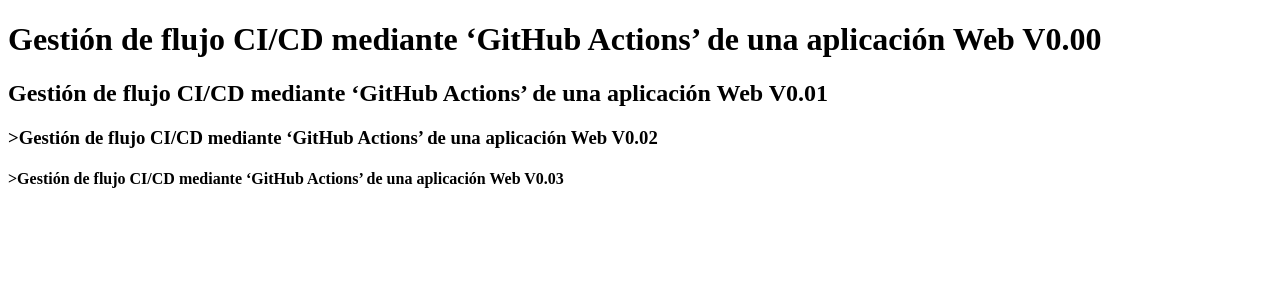
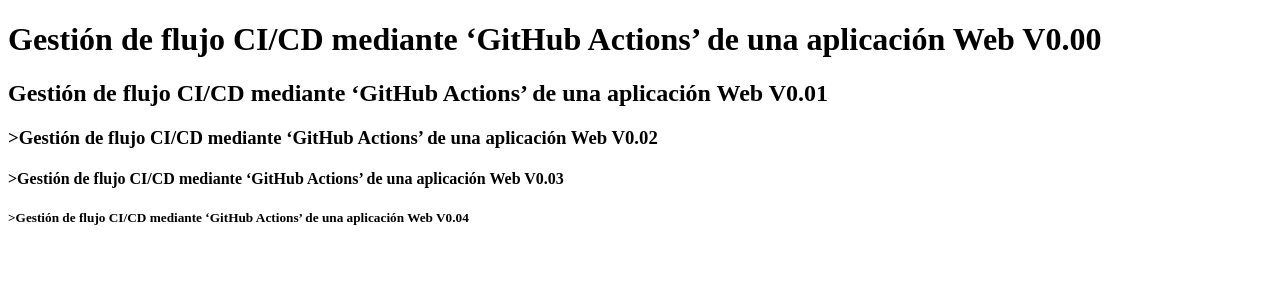
Before and after one commit to alvarstone/demoCICDsis4103, an Angular app: page / in a window 1280 px wide. Shown: the top 300 px of the page. Built offline with nearby package versions, Linux system fonts and the light colour scheme.

Commit message:
ActappComponent.html
hemos aumentado un titulo

```diff
--- a/src/app/app.component.html
+++ b/src/app/app.component.html
@@ -3,3 +3,4 @@
 <h3>>Gestión de flujo CI/CD mediante ‘GitHub Actions’ de una aplicación Web V0.02</h3>
 
 <h4>>Gestión de flujo CI/CD mediante ‘GitHub Actions’ de una aplicación Web V0.03</h4>
+<h5>>Gestión de flujo CI/CD mediante ‘GitHub Actions’ de una aplicación Web V0.04</h5>
```
